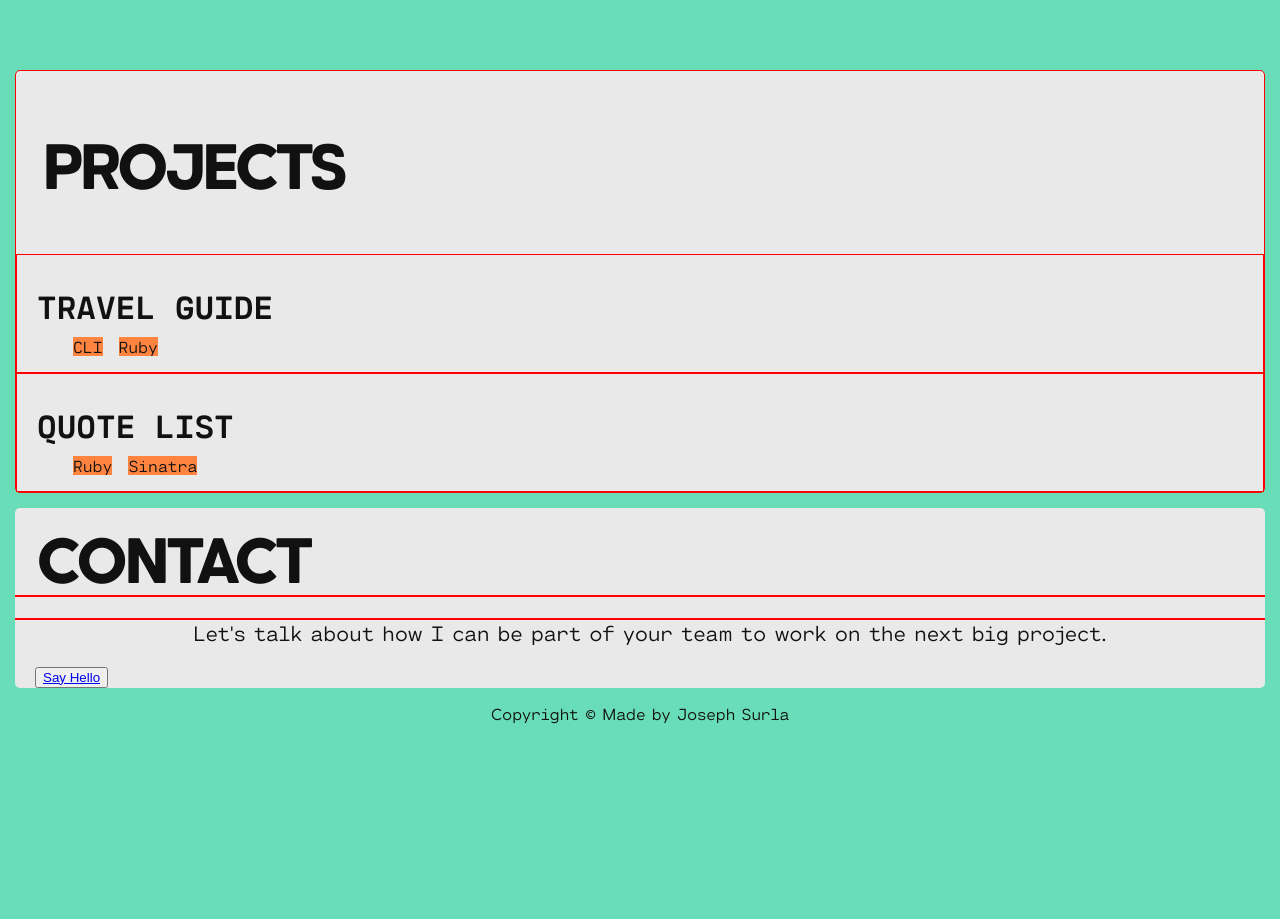
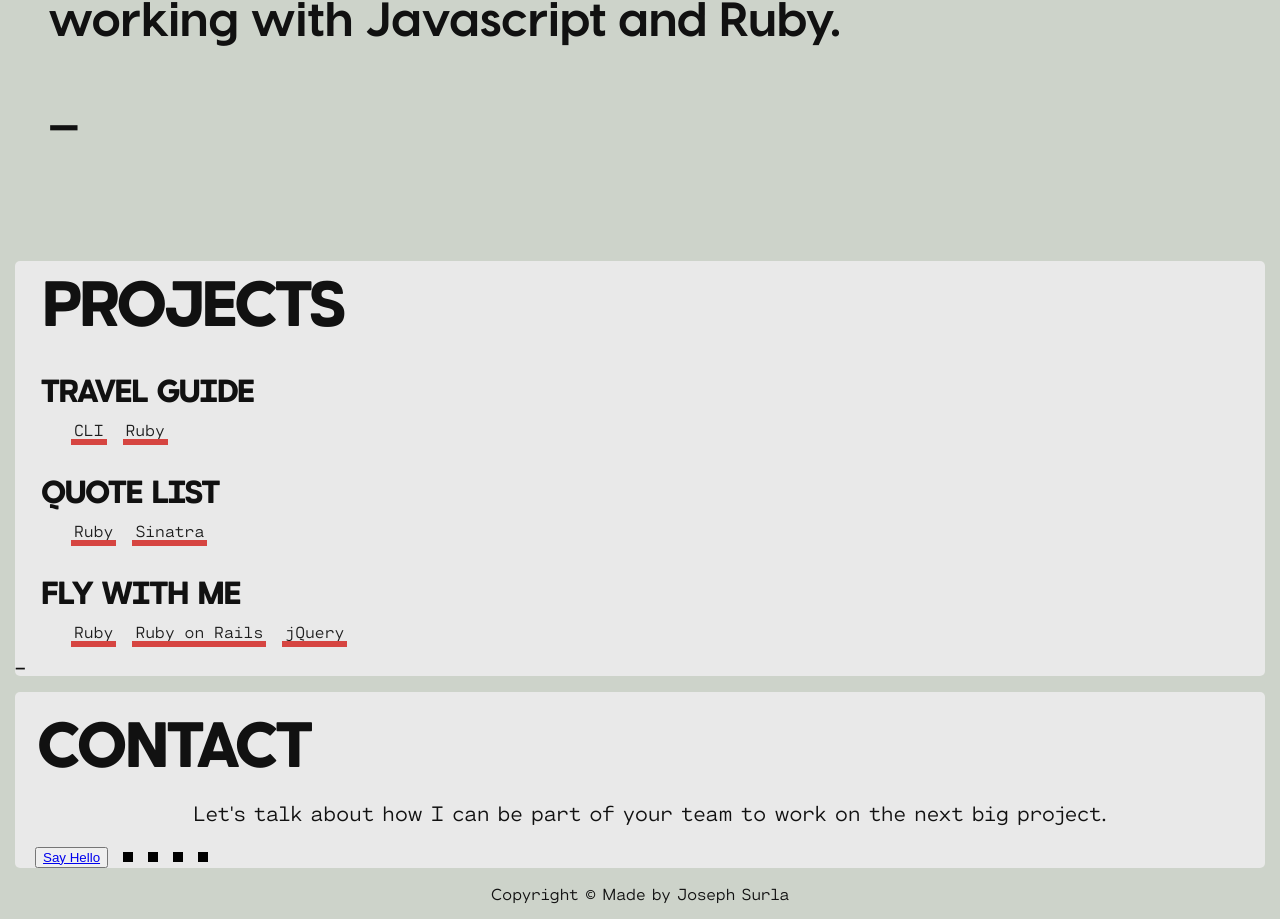
Before and after one commit to surla/surla-react, a React (Create React App) app: page / in a window 1280 px wide. Shown: the part 472-1391 px from the top of the page. Before the commit the page ends 1211 px from the top, so only its background shows below. Built offline with nearby package versions, Linux system fonts and the light colour scheme.

Commit message:
Change color theme of website

```diff
--- a/src/components/Contact.js
+++ b/src/components/Contact.js
@@ -8,7 +8,6 @@ const Wrapper = styled.section`
   background-color: #e9e9e9;
 
   > p {
-    border-top: 2px solid red;
     padding-left: 20px;
     text-align: center;
     font-size: 1.3em;
@@ -20,7 +19,6 @@ const Title = styled.h2`
   margin: 0;
   padding-top: 10px;
   padding-left: 20px;
-  border-bottom: 2px solid red;
   text-transform: uppercase;
   font-size: 4em;
   letter-spacing: -0.1em;
@@ -29,6 +27,15 @@ const Title = styled.h2`
 const HelloButton = styled.button`
   margin-left: 20px;
   color: #fff;
+`;
+
+const Icon = styled.div`
+  display: inline-block;
+  align: center;
+  background-color: black;
+  margin-left: 15px;
+  width: 10px;
+  height: 10px;
 `;
 
 const Contact = () => (
@@ -41,6 +48,10 @@ const Contact = () => (
     <HelloButton>
       <a href="mailto:hello@josephsurla.com">Say Hello</a>
     </HelloButton>
+    <Icon />
+    <Icon />
+    <Icon />
+    <Icon />
   </Wrapper>
 );
 
--- a/src/components/Header.js
+++ b/src/components/Header.js
@@ -4,7 +4,7 @@ import styled from "styled-components";
 const Wrapper = styled.section`
   display: grid;
   height: 100%;
-  font-size: 2em;
+  font-size: 3em;
   padding: 1em;
 `;
 
@@ -14,17 +14,17 @@ const Intro = styled.section`
 `;
 
 const DevTitle = styled.span`
-  border-bottom: 10px solid #ff843f;
+  border-bottom: 10px solid #d64541;
 `;
 
 const Header = () => (
   <Wrapper>
     <Intro>
       <p>
-        Hello, I'm Joseph Surla<br />and I love building new things with code.
+        Hello! I'm Joseph Surla<br />and I love building new things with code.
       </p>
       <p>
-        I'm what you call a <DevTitle>full stack developer</DevTitle>—<br />working
+        I'm what you call a <DevTitle>web developer</DevTitle>—<br />working
         with Javascript and Ruby.
       </p>
       <p>&mdash;</p>
--- a/src/components/Projects/Project.js
+++ b/src/components/Projects/Project.js
@@ -3,14 +3,15 @@ import styled from "styled-components";
 
 const Wrapper = styled.section`
   font-family: cartographmono-regular;
-  border: 1px solid red;
+  margin: 0;
 `;
 
 const ProjectInfo = styled.div``;
 
 const ProjectTitle = styled.h3`
-  font-family: cartographmono-bold;
-  padding-left: 20px;
+  font-family: cartographsans-heavy;
+  letter-spacing: -0.1em;
+  padding-left: 25px;
   text-transform: uppercase;
   font-size: 2em;
 `;
@@ -22,7 +23,10 @@ const List = styled.ul`
   > li {
     display: inline;
     margin-left: 1em;
-    background-color: #ff843f;
+    padding-left: 3px;
+    padding-right: 3px;
+    border-bottom: 6px solid #d64541;
+    color: #1d1d1d;
   }
 `;
 
@@ -30,8 +34,8 @@ class Project extends React.Component {
   render() {
     const { title, technology } = this.props;
 
-    const code = technology.map(tech => {
-      return <li>{tech}</li>;
+    const code = technology.map((tech, i) => {
+      return <li key={tech[i]}>{tech}</li>;
     });
 
     return (
--- a/src/components/Projects/Projects.js
+++ b/src/components/Projects/Projects.js
@@ -8,7 +8,6 @@ const Wrapper = styled.section`
   font-size: 1em;
   border-radius: 5px;
   background-color: #e9e9e9;
-  border: 1px solid red;
 
   > div {
     display: block;
@@ -18,6 +17,7 @@ const Wrapper = styled.section`
 
 const Title = styled.h2`
   display: inline-block;
+  margin: 0 auto;
   padding-left: 25px;
   font-family: cartographsans-heavy;
   text-transform: uppercase;
@@ -30,6 +30,11 @@ const Projects = () => (
     <Title>Projects</Title>
     <Project title={"Travel Guide"} technology={["CLI", "Ruby"]} />
     <Project title={"Quote List"} technology={["Ruby", "Sinatra"]} />
+    <Project
+      title={"Fly with me"}
+      technology={["Ruby", "Ruby on Rails", "jQuery"]}
+    />
+    <p>&mdash;</p>
   </Wrapper>
 );
 
--- a/src/index.css
+++ b/src/index.css
@@ -45,6 +45,6 @@ body {
   margin: 0;
   padding: 0;
   font-family: visby-regular;
-  background-color: #69DDB8;
+  background-color: #cdd3ca;
   color: #111111;
 }
```
